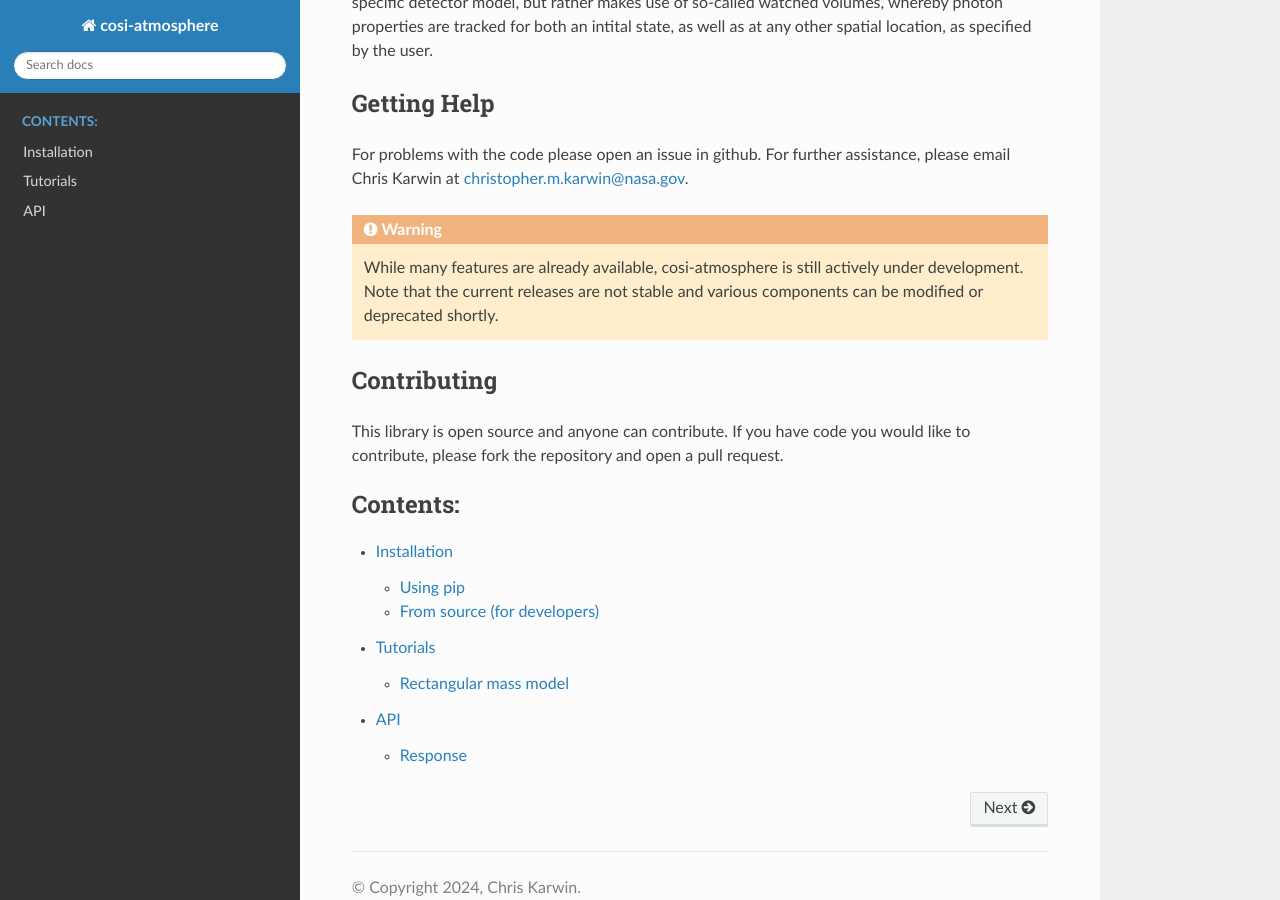
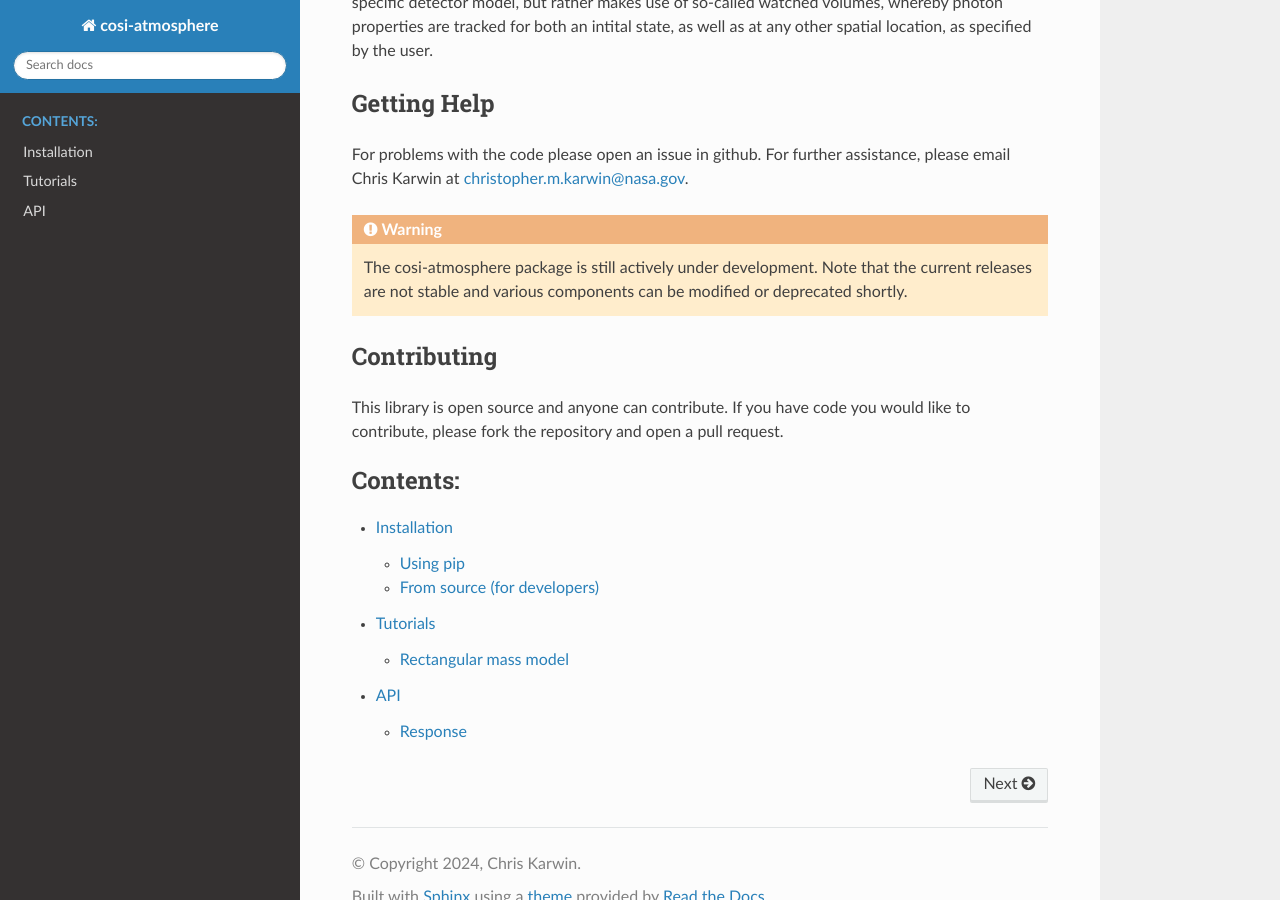
Before and after one commit to cositools/cosi-atmosphere, a Sphinx documentation site: the page built from docs/index.rst, in a window 1280 px wide and 900 px high, scrolled down 673 px. Built offline with Sphinx 7.4.7 and the Read the Docs theme 2.0.0, drawn with Linux system fonts in a browser that asks for light colours.

Commit message:
Update index.rst

```diff
--- a/docs/index.rst
+++ b/docs/index.rst
@@ -19,7 +19,7 @@ Getting Help
 For problems with the code please open an issue in github. For further assistance, please email Chris Karwin at christopher.m.karwin@nasa.gov.
 
 .. warning::
-   While many features are already available, cosi-atmosphere is still actively under development. Note that the current releases are not stable and various components can be modified or deprecated shortly.
+   The cosi-atmosphere package is still actively under development. Note that the current releases are not stable and various components can be modified or deprecated shortly.
 
 Contributing
 ------------
```
